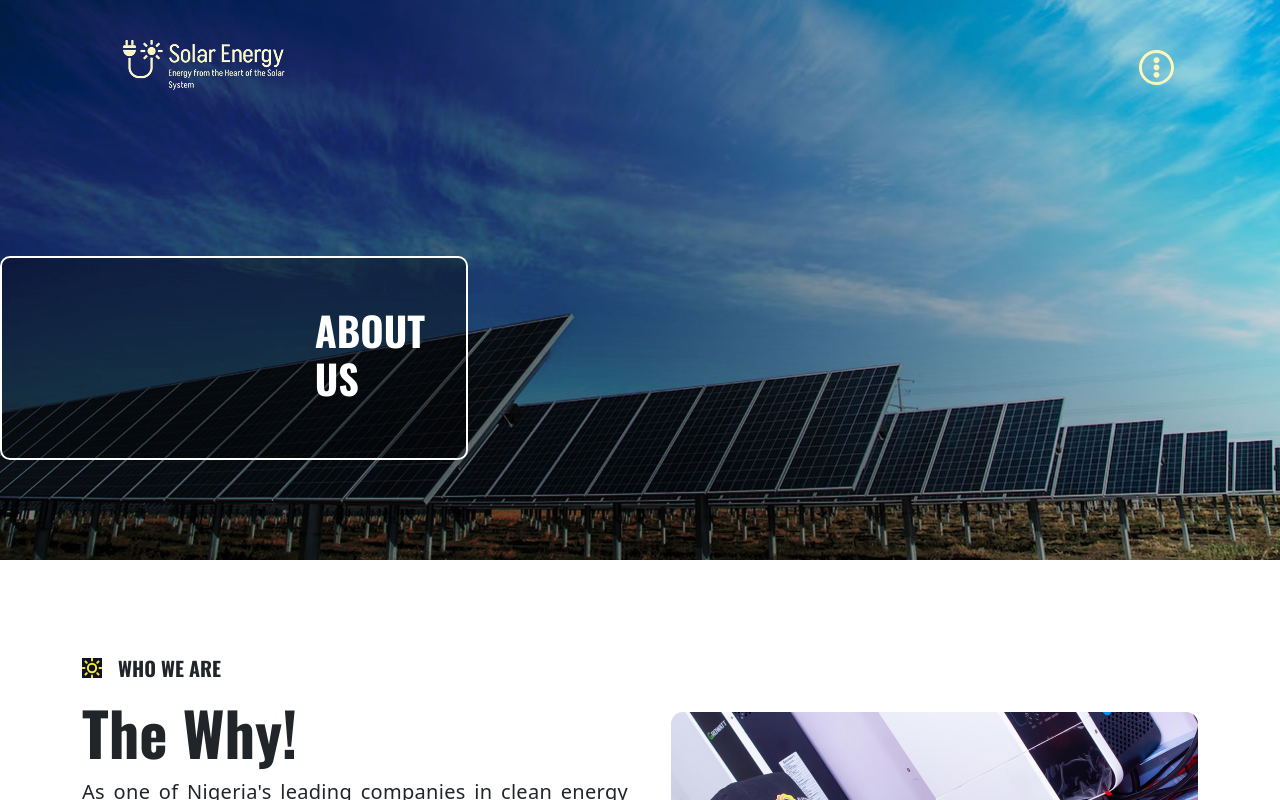
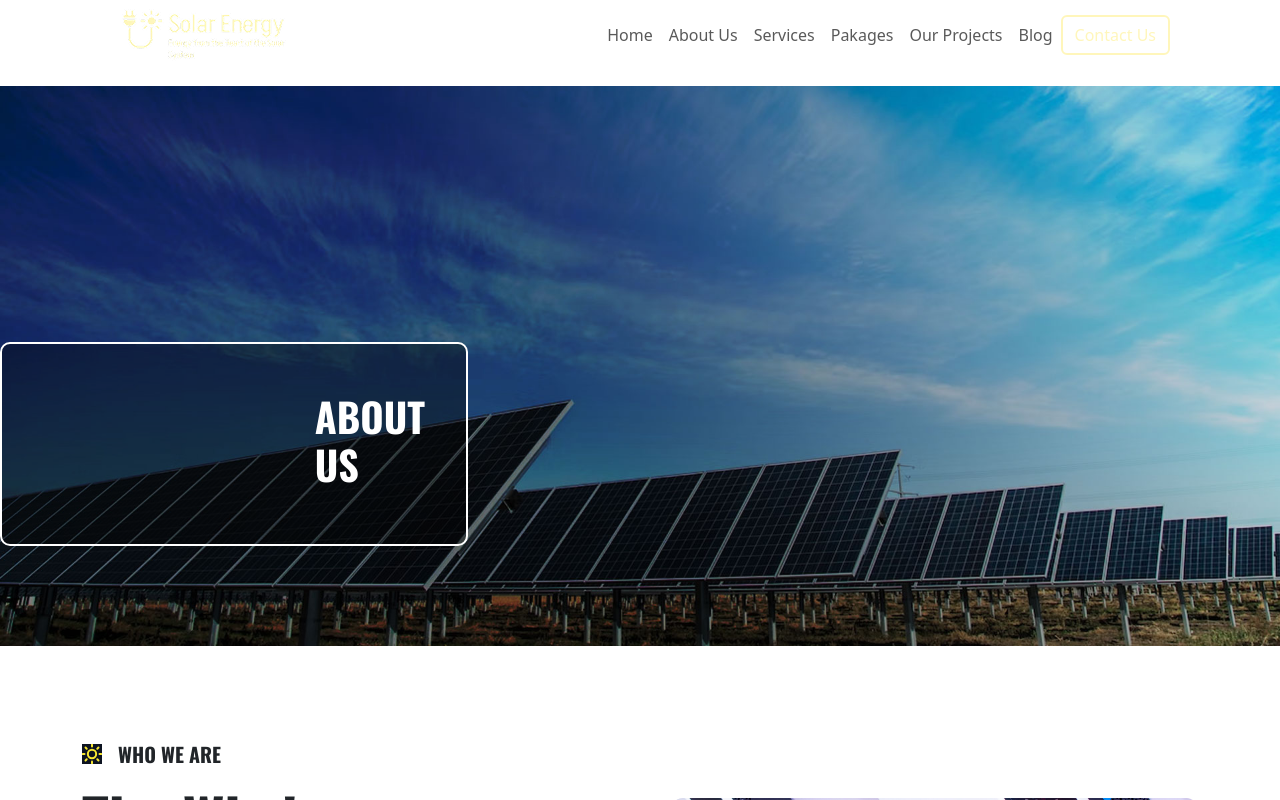
Before and after one commit to RWn-Girish/Solar-project-2, a React (Vite) app: page / in a window 1280 px wide. Shown: the top 800 px of the page. Built offline with nearby package versions, Linux system fonts and the light colour scheme; a small style sheet from the web is missing.

Commit message:
header updating 24/05/2025

```diff
--- a/src/Components/HeaderComp/Header.jsx
+++ b/src/Components/HeaderComp/Header.jsx
@@ -6,19 +6,17 @@ import Navbar from 'react-bootstrap/Navbar';
 import NavDropdown from 'react-bootstrap/NavDropdown';
 import Offcanvas from 'react-bootstrap/Offcanvas';
 import logo from "../../assets/images/logo.png";
-import { CgMoreVerticalO } from "react-icons/cg";
 import "./header.css";
 
 function Header() {
     return (
         <>
             <div className="container ">
-                {[false].map((expand) => (
-                    <Navbar key={expand} expand={expand} className="">
-                        <Container className='position-absolute header-wrapper'>
-                            <Navbar.Brand href="#"> <img src={logo} alt="" className='img-fluid' /></Navbar.Brand>
-                            <Navbar.Toggle><CgMoreVerticalO className='navbar-toggler-icons' />
-                            </Navbar.Toggle>
+                {['md'].map((expand) => (
+        <Navbar key={expand} expand={expand} className="mb-3">
+          <Container fluid>
+            <Navbar.Brand href="#"><img src={logo} alt="" /></Navbar.Brand>
+            <Navbar.Toggle aria-controls={`offcanvasNavbar-expand-${expand}`} />
             <Navbar.Offcanvas
               id={`offcanvasNavbar-expand-${expand}`}
               aria-labelledby={`offcanvasNavbarLabel-expand-${expand}`}
--- /dev/null
+++ b/src/Components/Service_Page/ServiceComp.jsx
@@ -0,0 +1,5 @@
+import React from "react";
+
+const ServiceComp = () => {
+    return
+}
```
Also changed, not shown: src/Components/Service_Page/ServiceCard.jsx (added, +16 -0 lines). Lines whose indentation alone changed are shown as unchanged.
